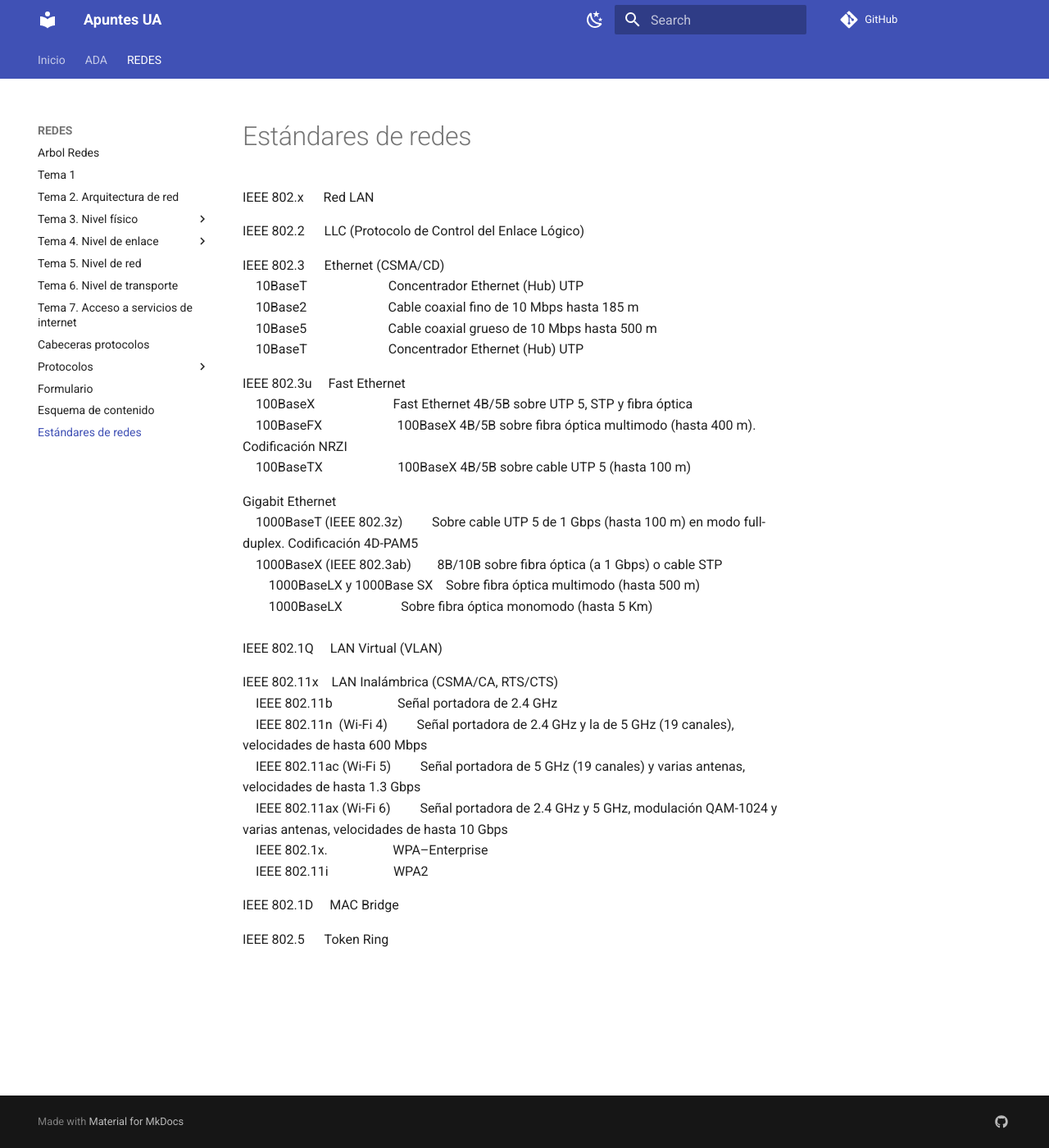
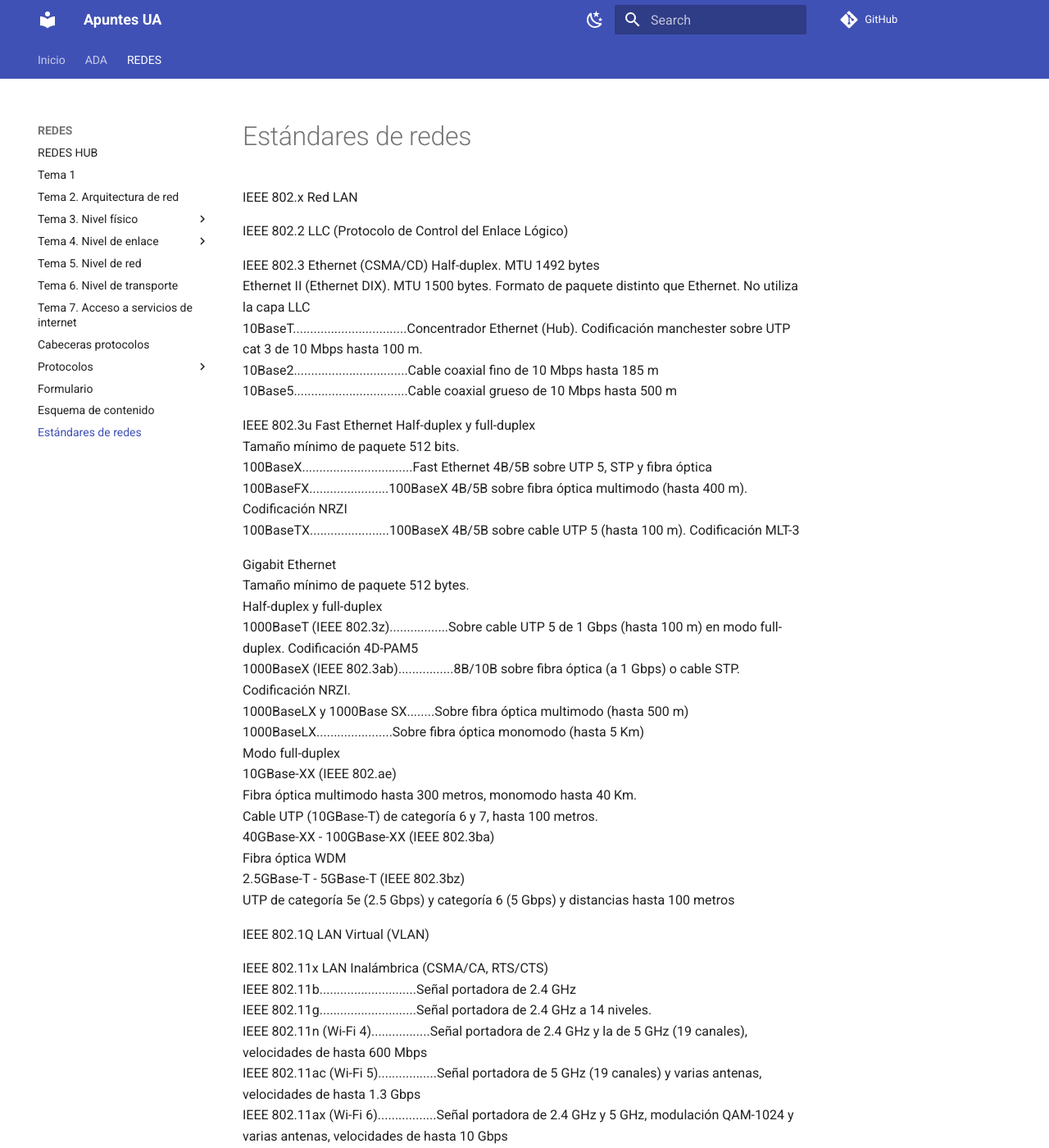
Before and after one commit to igl38-ua/apuntesUA, an MkDocs documentation site: the page built from docs/REDES/TEMA 4/Estándares de redes LAN.md, in a window 1280 px wide and 1400 px high. Shown: the whole window at 82% size. Built offline with MkDocs 1.6.1 and Material for MkDocs 9.7.7, drawn with Linux system fonts in a browser that asks for light colours; comment, search, counter and statistics services are not loaded; some of the changed text lies outside the part shown.

Commit message:
refactor: update Estándares de redes LAN.md for clarity and completeness; modify REDES navigation to reflect changes

```diff
--- a/docs/REDES/TEMA 4/Estándares de redes LAN.md
+++ b/docs/REDES/TEMA 4/Estándares de redes LAN.md
@@ -1,34 +1,46 @@
-IEEE 802.x      Red LAN
+IEEE 802.x	Red LAN
 
-IEEE 802.2      LLC (Protocolo de Control del Enlace Lógico)
+IEEE 802.2	LLC (Protocolo de Control del Enlace Lógico)
 
-IEEE 802.3      Ethernet (CSMA/CD)
-    10BaseT                         Concentrador Ethernet (Hub) UTP
-    10Base2                         Cable coaxial fino de 10 Mbps hasta 185 m
-    10Base5                         Cable coaxial grueso de 10 Mbps hasta 500 m
-    10BaseT                         Concentrador Ethernet (Hub) UTP
+IEEE 802.3	Ethernet (CSMA/CD) Half-duplex. MTU 1492 bytes
+	Ethernet II (Ethernet DIX). MTU 1500 bytes. Formato de paquete distinto que Ethernet. No utiliza la capa LLC
+	10BaseT.................................Concentrador Ethernet (Hub). Codificación manchester sobre UTP cat 3 de 10 Mbps hasta 100 m.
+	10Base2.................................Cable coaxial fino de 10 Mbps hasta 185 m
+	10Base5.................................Cable coaxial grueso de 10 Mbps hasta 500 m
 
-IEEE 802.3u     Fast Ethernet
-    100BaseX                        Fast Ethernet 4B/5B sobre UTP 5, STP y fibra óptica
-    100BaseFX                       100BaseX 4B/5B sobre fibra óptica multimodo (hasta 400 m). Codificación NRZI
-    100BaseTX                       100BaseX 4B/5B sobre cable UTP 5 (hasta 100 m)
+IEEE 802.3u	Fast Ethernet	Half-duplex y full-duplex
+	Tamaño mínimo de paquete 512 bits.
+ 	100BaseX................................Fast Ethernet 4B/5B sobre UTP 5, STP y fibra óptica
+ 		100BaseFX.......................100BaseX 4B/5B sobre fibra óptica multimodo (hasta 400 m). Codificación NRZI
+ 		100BaseTX.......................100BaseX 4B/5B sobre cable UTP 5 (hasta 100 m). Codificación MLT-3
 
 Gigabit Ethernet
-    1000BaseT (IEEE 802.3z)         Sobre cable UTP 5 de 1 Gbps (hasta 100 m) en modo full-duplex. Codificación 4D-PAM5
-    1000BaseX (IEEE 802.3ab)        8B/10B sobre fibra óptica (a 1 Gbps) o cable STP
-        1000BaseLX y 1000Base SX    Sobre fibra óptica multimodo (hasta 500 m)
-        1000BaseLX                  Sobre fibra óptica monomodo (hasta 5 Km)
+	Tamaño mínimo de paquete 512 bytes.
+	Half-duplex y full-duplex
+	 	1000BaseT (IEEE 802.3z).................Sobre cable UTP 5 de 1 Gbps (hasta 100 m) en modo full-duplex. Codificación 4D-PAM5
+	 	1000BaseX (IEEE 802.3ab)................8B/10B sobre fibra óptica (a 1 Gbps) o cable STP. Codificación NRZI.
+	 		1000BaseLX y 1000Base SX........Sobre fibra óptica multimodo (hasta 500 m)
+	 		1000BaseLX......................Sobre fibra óptica monomodo (hasta 5 Km)
+   	Modo full-duplex
+		10GBase-XX (IEEE 802.ae)
+	 		Fibra óptica multimodo hasta 300 metros, monomodo hasta 40 Km.
+	   		Cable UTP (10GBase-T) de categoría 6 y 7, hasta 100 metros.
+	     	40GBase-XX - 100GBase-XX (IEEE 802.3ba)
+	      		Fibra óptica WDM
+	 	2.5GBase-T - 5GBase-T (IEEE 802.3bz)
+	 		UTP de categoría 5e (2.5 Gbps) y categoría 6 (5 Gbps) y distancias hasta 100 metros
 
-IEEE 802.1Q     LAN Virtual (VLAN)
+IEEE 802.1Q	LAN Virtual (VLAN)
 
-IEEE 802.11x    LAN Inalámbrica (CSMA/CA, RTS/CTS)
-    IEEE 802.11b                    Señal portadora de 2.4 GHz
-    IEEE 802.11n  (Wi-Fi 4)         Señal portadora de 2.4 GHz y la de 5 GHz (19 canales), velocidades de hasta 600 Mbps
-    IEEE 802.11ac (Wi-Fi 5)         Señal portadora de 5 GHz (19 canales) y varias antenas, velocidades de hasta 1.3 Gbps
-    IEEE 802.11ax (Wi-Fi 6)         Señal portadora de 2.4 GHz y 5 GHz, modulación QAM-1024 y varias antenas, velocidades de hasta 10 Gbps
-    IEEE 802.1x.                    WPA–Enterprise
-    IEEE 802.11i                    WPA2
+IEEE 802.11x	LAN Inalámbrica (CSMA/CA, RTS/CTS)
+	IEEE 802.11b............................Señal portadora de 2.4 GHz
+ 	IEEE 802.11g............................Señal portadora de 2.4 GHz a 14 niveles.
+	IEEE 802.11n  (Wi-Fi 4).................Señal portadora de 2.4 GHz y la de 5 GHz (19 canales), velocidades de hasta 600 Mbps
+	IEEE 802.11ac (Wi-Fi 5).................Señal portadora de 5 GHz (19 canales) y varias antenas, velocidades de hasta 1.3 Gbps
+	IEEE 802.11ax (Wi-Fi 6).................Señal portadora de 2.4 GHz y 5 GHz, modulación QAM-1024 y varias antenas, velocidades de hasta 10 Gbps
+	IEEE 802.1x.............................WPA–Enterprise
+	IEEE 802.11i............................WPA2
 
-IEEE 802.1D     MAC Bridge
+IEEE 802.1D	MAC Bridge
 
-IEEE 802.5      Token Ring
+IEEE 802.5	Token Ring
--- a/mkdocs.yml
+++ b/mkdocs.yml
@@ -79,7 +79,7 @@ nav:
       - Ramificación y poda: ADA/Ramificación y poda/Ramificación y poda.md
 
   - REDES:
-    - Arbol Redes: REDES/REDES HUB.md
+    - REDES HUB: REDES/REDES HUB.md
     - Tema 1: REDES/TEMA 1/TEMA 1.md
     - Tema 2. Arquitectura de red: REDES/TEMA 2/TEMA 2.md
     - Tema 3. Nivel físico:
```
